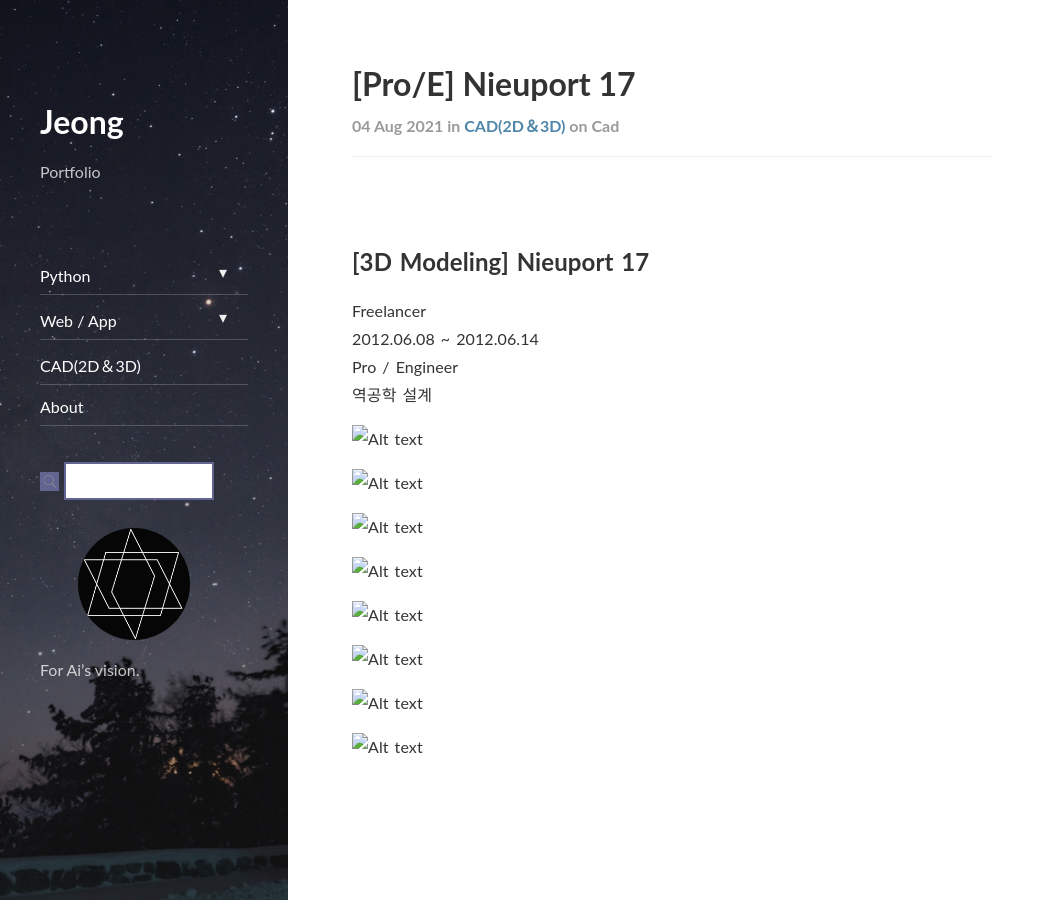
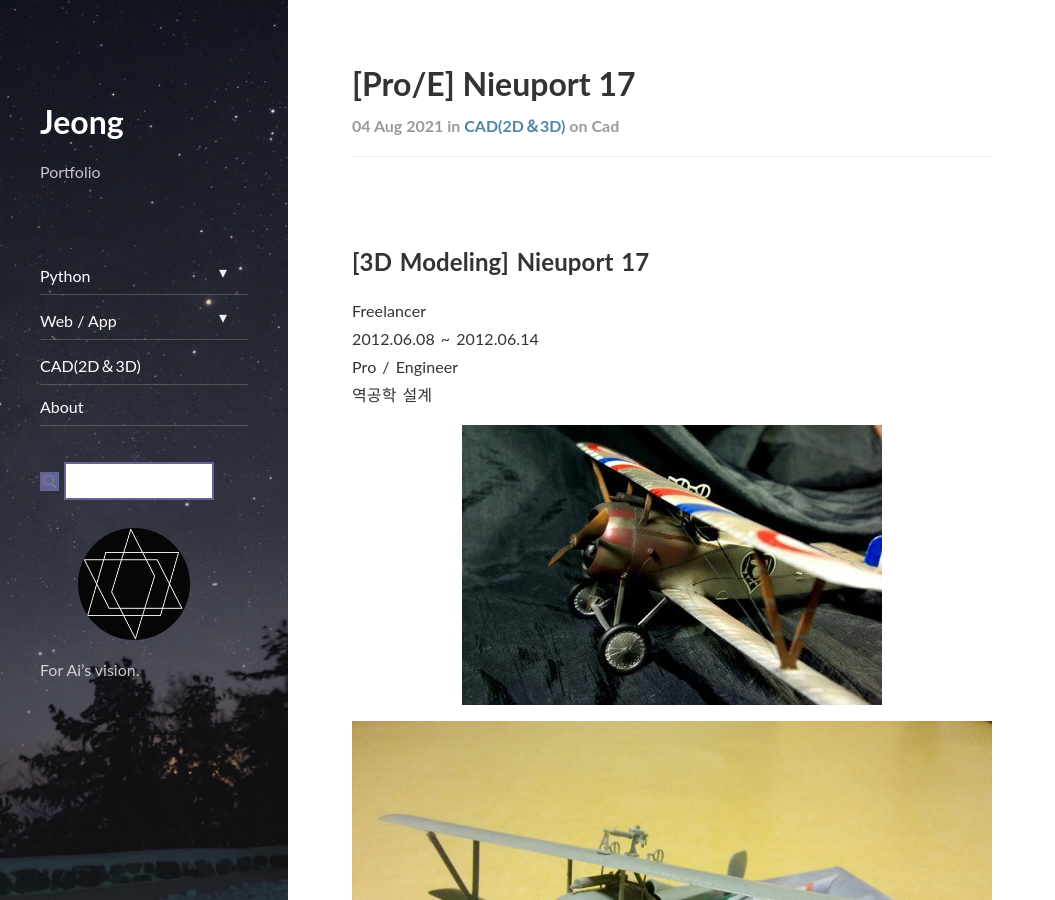
Before and after one commit to JeongJaeyoung0/JeongJaeyoung0.github.io, a Jekyll site: the page built from _posts/2021-08-04-C-02-Nieuport17.md, in a window 1280 px wide and 900 px high. Shown: the whole window, without its empty margins (0-1055 px from the left). Built offline with Jekyll 4.4.1, drawn with Linux system fonts in a browser that asks for light colours; nearby versions of some CDN libraries; comment, search, counter and statistics services are not loaded.

Commit message:
210804-05-cad

```diff
--- a/_posts/2021-08-04-C-02-Nieuport17.md
+++ b/_posts/2021-08-04-C-02-Nieuport17.md
@@ -13,11 +13,11 @@ Freelancer<br>
 Pro / Engineer<br>
 역공학 설계<br>
 
-![Alt text](..\assets\img\cad\Nieuport_17_(1).JPG)
-![Alt text](..\assets\img\cad\Nieuport_17_(2).JPG)
-![Alt text](..\assets\img\cad\Nieuport_17_(3).JPG)
-![Alt text](..\assets\img\cad\Nieuport_17_(4).JPG)
-![Alt text](..\assets\img\cad\Nieuport_17_(5).JPG)
-![Alt text](..\assets\img\cad\Nieuport_17_(6).JPG)
-![Alt text](..\assets\img\cad\Nieuport_17_(7).JPG)
-![Alt text](..\assets\img\cad\Nieuport_17_(8).JPG)
+![Image](https://github.com/JeongJaeyoung0/JeongJaeyoung0.github.io/blob/master/assets/img/cad/Nieuport_17_(1).JPG?raw=true)
+![Image](https://github.com/JeongJaeyoung0/JeongJaeyoung0.github.io/blob/master/assets/img/cad/Nieuport_17_(2).JPG?raw=true)
+![Image](https://github.com/JeongJaeyoung0/JeongJaeyoung0.github.io/blob/master/assets/img/cad/Nieuport_17_(3).JPG?raw=true)
+![Image](https://github.com/JeongJaeyoung0/JeongJaeyoung0.github.io/blob/master/assets/img/cad/Nieuport_17_(4).JPG?raw=true)
+![Image](https://github.com/JeongJaeyoung0/JeongJaeyoung0.github.io/blob/master/assets/img/cad/Nieuport_17_(5).JPG?raw=true)
+![Image](https://github.com/JeongJaeyoung0/JeongJaeyoung0.github.io/blob/master/assets/img/cad/Nieuport_17_(6).JPG?raw=true)
+![Image](https://github.com/JeongJaeyoung0/JeongJaeyoung0.github.io/blob/master/assets/img/cad/Nieuport_17_(7).JPG?raw=true)
+![Image](https://github.com/JeongJaeyoung0/JeongJaeyoung0.github.io/blob/master/assets/img/cad/Nieuport_17_(8).JPG?raw=true)
```
Also changed, not shown: _posts/2021-08-04-C-01-JAS-39AGripen.md (+5 -5 lines).
